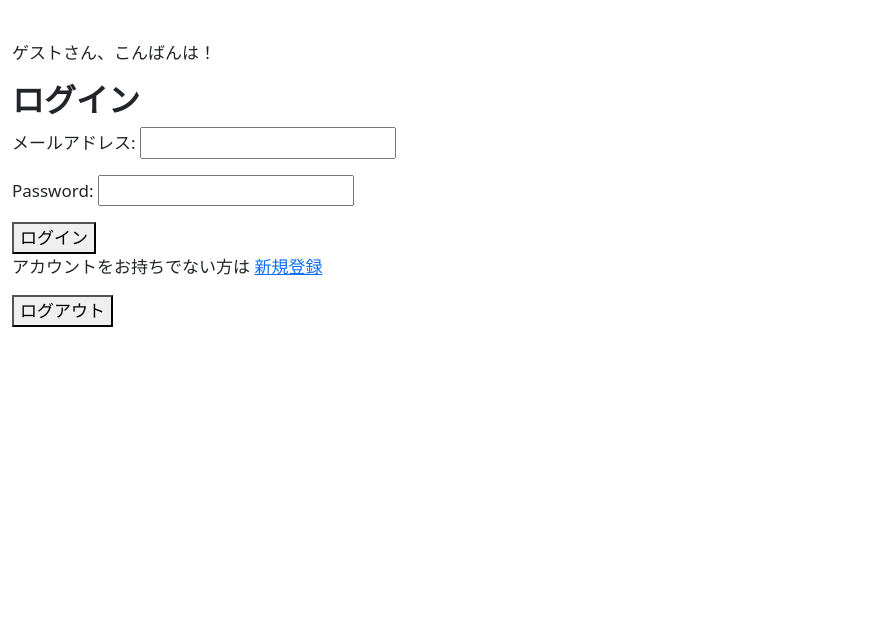
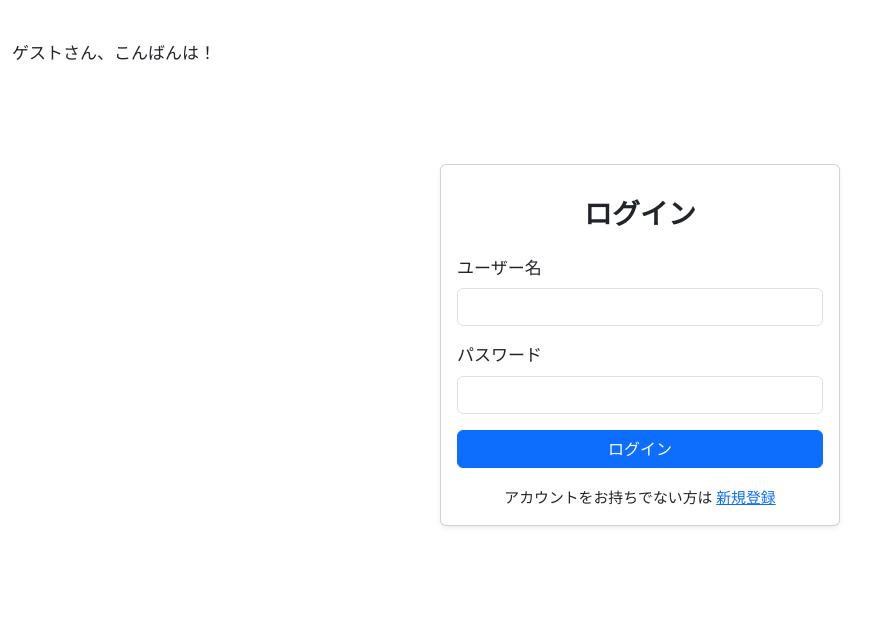
Before and after one commit to Bunnoichi/Echoes_Portal_Project, a Django app: page /accounts/login/ in a window 1280 px wide. Shown: the part 59-683 px from the top of the page, without its empty margins (0-891 px from the left). Run offline with Django 5.2, Linux system fonts and the light colour scheme; some libraries are stand-ins or nearby versions.

Commit message:
アカウント関係のテンプレートのスタイルを整えた。

```diff
--- a/epp_project/templates/accounts/login.html
+++ b/epp_project/templates/accounts/login.html
@@ -1,27 +1,54 @@
 {% extends 'base/echoes_base.html' %}
+{% load widget_tweaks %}
 {% block body %}
+<style>
+    /* 入力欄をエラー風に（ライト/ダーク両対応） */
+  .form-error input.form-control {
+    border: 2px solid #ff4747 !important;
+    background-color: rgba(255, 80, 80, 0.08) !important;
+  }
+</style>
+<div class="d-flex justify-content-center align-items-center" style="min-height: 70vh;">
+  <div class="card shadow-sm" style="max-width: 400px; width: 100%;">
+    <div class="card-body {% if form.errors %}form-error{% endif %}">
+
+      <h3 class="text-center mb-4">ログイン</h3>
 
       <!-- ✅ メッセージ表示 -->
       {% if messages %}
         {% for message in messages %}
           <div class="alert alert-info alert-dismissible fade show" role="alert">
             {{ message }}
-      <button type="button" class="btn-close" data-bs-dismiss="alert" aria-label="閉じる"></button>
+            <button type="button" class="btn-close" data-bs-dismiss="alert"></button>
           </div>
         {% endfor %}
       {% endif %}
 
-  <h2>ログイン</h2>
       <form method="post">
         {% csrf_token %}
-    {{ form.as_p }}
-    <button type="submit">ログイン</button>
+
+        <div class="mb-3">
+          <label class="form-label">ユーザー名</label>
+          {{ form.username|add_class:"form-control" }}
+        </div>
+
+        <div class="mb-3">
+          <label class="form-label">パスワード</label>
+          {{ form.password|add_class:"form-control" }}
+        </div>
+
+        <button type="submit" class="btn btn-primary w-100">ログイン</button>
       </form>
 
-  <p>アカウントをお持ちでない方は <a href="{% url 'accounts:signup' %}">新規登録</a></p>
+      <div class="mt-3 text-center">
+        <small>
+          アカウントをお持ちでない方は
+          <a href="{% url 'accounts:signup' %}">新規登録</a>
+        </small>
+      </div>
 
-   <form method="POST" action="{% url 'accounts:logout' %}">
-  {% csrf_token %}
-  <button type="submit">ログアウト</button>
+    </div>
+  </div>
+</div>
 
 {% endblock %}
--- a/epp_project/templates/echoes/index.html
+++ b/epp_project/templates/echoes/index.html
@@ -127,7 +127,7 @@
     const display = document.getElementById("remaining-time");
 
     if (diffSec <= 0) {
-      display.textContent = "終了しました";
+      display.textContent = "";
       return;
     }
 
```
Also changed, not shown: epp_project/templates/accounts/signup.html (+42 -7 lines). Lines whose indentation alone changed are shown as unchanged.
